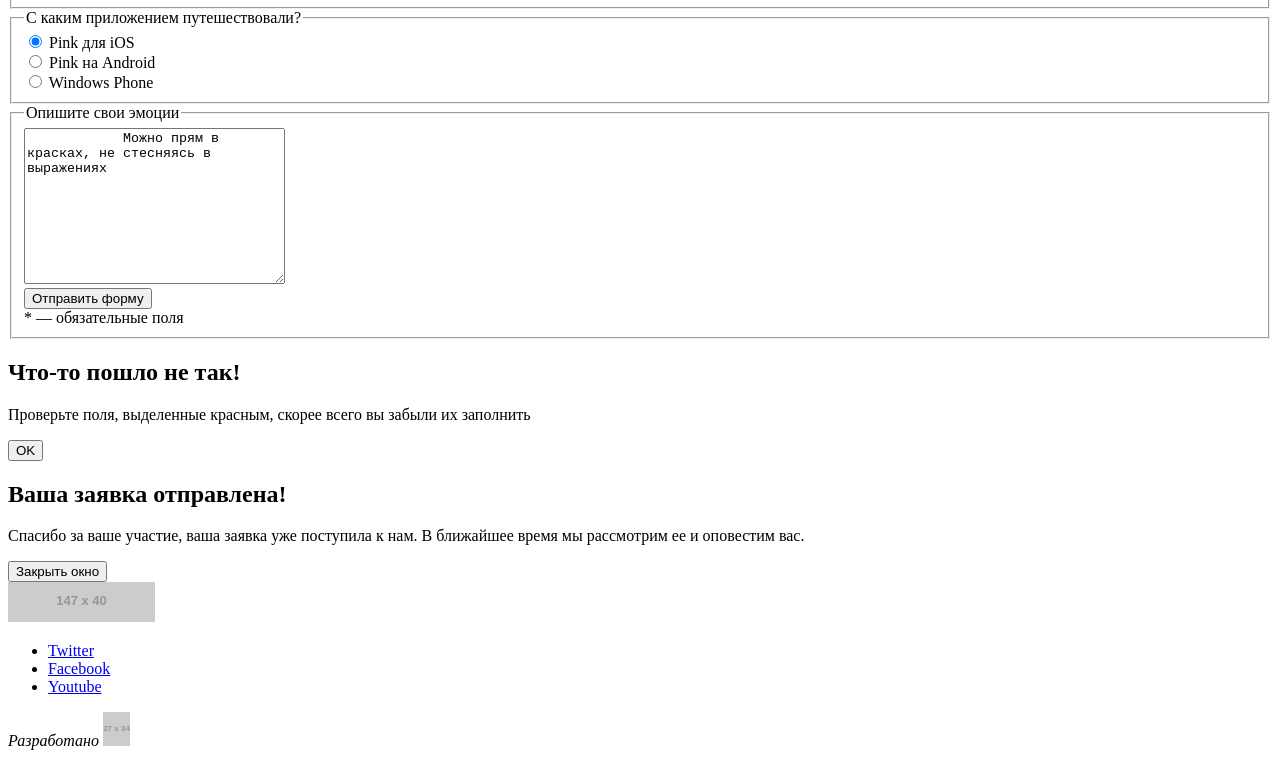
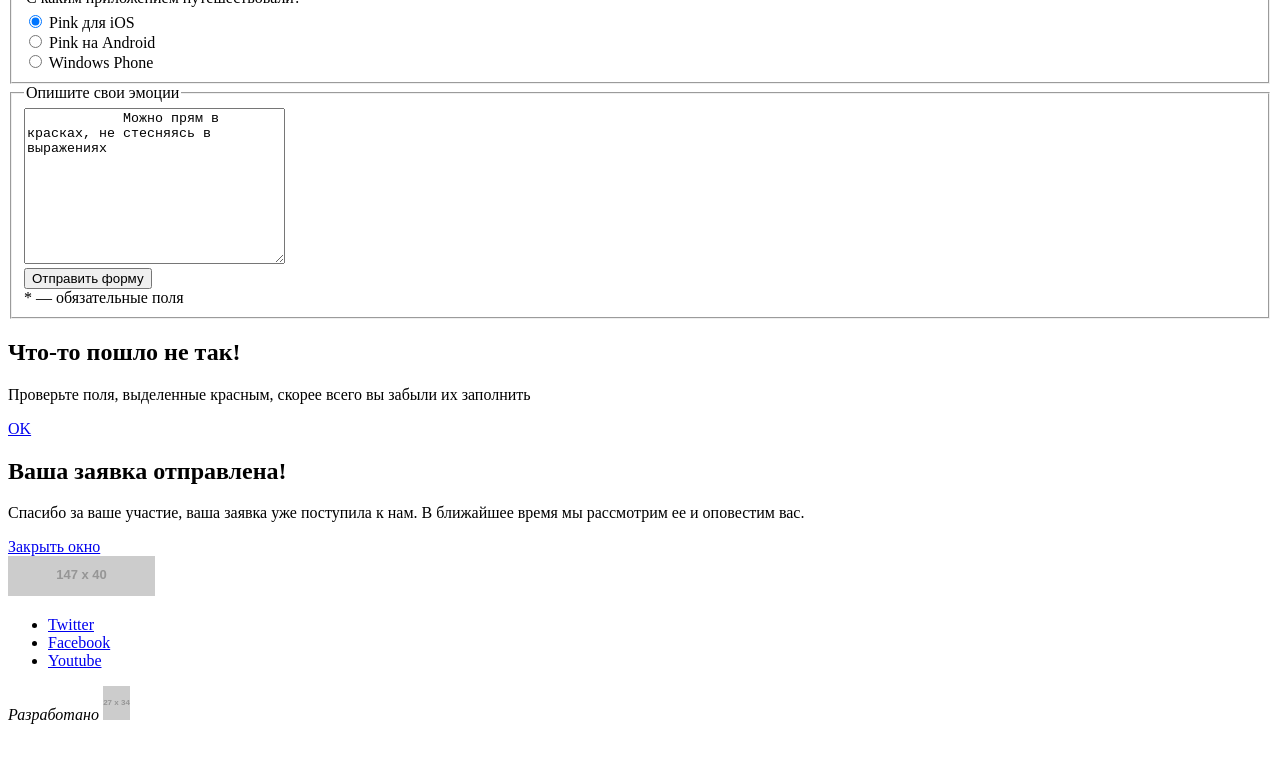
Before and after one commit to toolX/70260-pink, a website: page form.html in a window 1280 px wide. Shown: the part 547-1305 px from the top of the page. After the commit the page ends 1279 px from the top, so only its background shows below. Drawn offline with Linux system fonts and the light colour scheme; placeholder pictures from the web are drawn by us.

Commit message:
In pop-up forms replace buttons with links

```diff
--- a/form.html
+++ b/form.html
@@ -6,8 +6,8 @@
   </head>
   <body>
     <header class="page-header">
-      <input type="checkbox" class="page-logo__input" name="page-logo__toggle" id="page-logo__toggle" checked>
       <div class="page-logo">
+        <input type="checkbox" class="page-logo__input" name="page-logo__toggle" id="page-logo__toggle" checked>
         <a href="#" class="page-logo__link">
           <img src="http://placehold.it/75x22" alt="" class="logo-pink">
         </a>
@@ -162,9 +162,9 @@
         <p class="form-message__text">
           Проверьте поля, выделенные красным, скорее всего вы забыли их заполнить
         </p>
-        <button class="btn">
+        <a class="btn" href="#">
           OK
-        </button>
+        </a>
       </div>
       <div class="form-message  form-message--ok">
         <h2 class="form-message__header">
@@ -174,9 +174,9 @@
           Спасибо за ваше участие, ваша заявка уже поступила к нам. В ближайшее время мы рассмотрим ее и оповестим вас.
         </p>
         <div class="form-message__inner">
-          <button class="btn">
+          <a class="btn" href="#">
             Закрыть окно
-          </button>
+          </a>
         </div>
       </div>
     </form>
```
